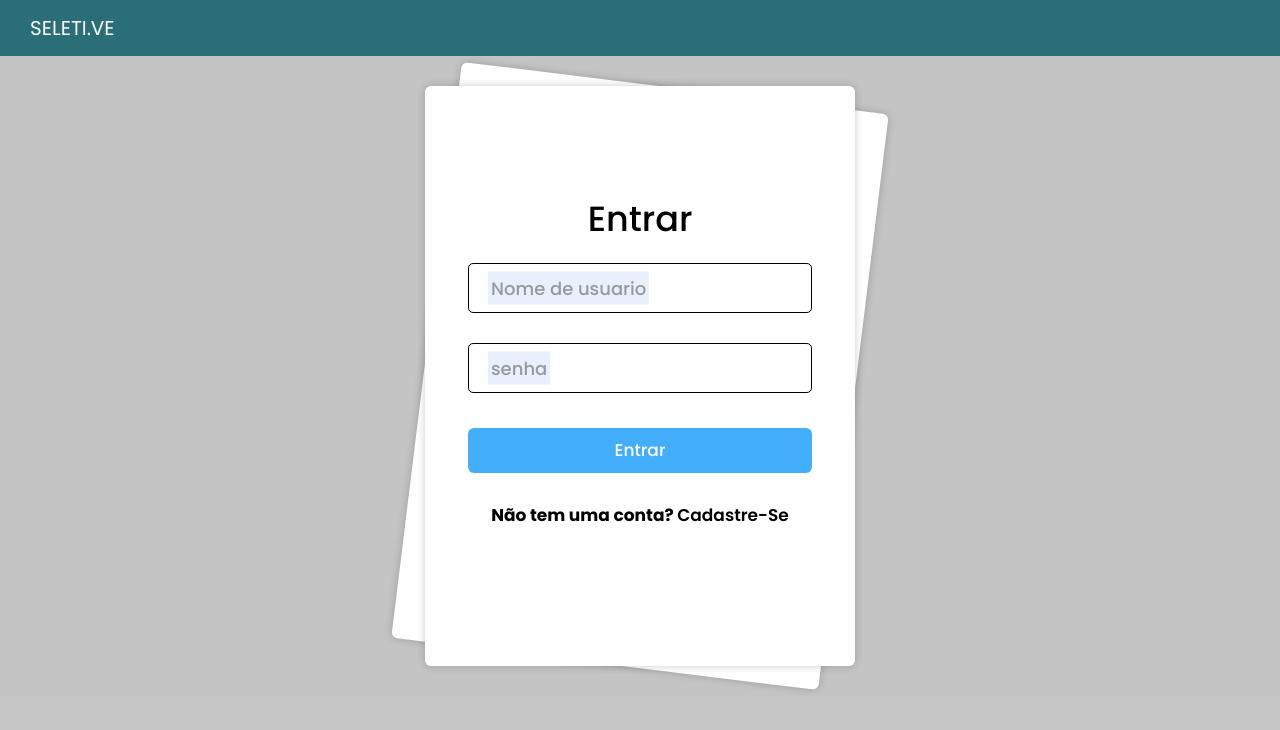
After one commit to Alan-Gomes1/Seletive, a Django app: page /login/ in a window 1280 px wide. The commit adds this page. Shown: the top 730 px of the page. Run offline with Django 4.2, Linux system fonts and the light colour scheme.

Commit message:
Adicionando tela de login

```diff
--- /dev/null
+++ b/empresa/templates/login_e_cadastro.html
@@ -0,0 +1,67 @@
+{% extends 'base.html' %}
+{% load static %}
+
+{% block 'head' %}
+    <link href="{% static 'base/css/login.css' %}" rel="stylesheet">
+{% endblock%}
+{% block 'body' %}
+
+{% if messages %}
+        {% for message in messages %}
+        <br>
+            <section class="alert {{message.tags}}">
+                {{message}}
+            </section>
+        {% endfor %}
+{% endif %}
+
+    <div class="main">
+        <input type="radio" name="slider" id="slider-one">
+        <input type="radio" name="slider" id="slider-two">
+        <div class="container">
+            <div class="form-container sign-up">
+                <form action="#" class="form">
+                    <h2>Conecte-se</h2>
+                    <div class="form-group">
+                        <input type="text" required>
+                        <label for="">Nome</label>
+                    </div>
+                    <div class="form-group">
+                        <input type="text" required>
+                        <label for="">Email</label>
+                    </div>
+                    <div class="form-group">
+                        <input type="password" required>
+                        <label for="">Senha</label>
+                    </div>
+                    <div class="form-group">
+                        <input type="password" required>
+                        <label for="">Confirmar senha</label>
+                    </div>
+                    <button type="submit" class="btn">Registrar</button>
+                    <div class="link">
+                        <p>Você já tem uma conta? <a href="#"><label for="slider-two">entre</label></a></p>
+                    </div>
+                </form>
+            </div>
+
+            <div class="form-container sign-in">
+                <form action="{% url 'empresas' %}" id="form-sign-in" class="form" method="POST"> {% csrf_token %}
+                    <h2>Entrar</h2>
+                    <div class="form-group">
+                        <input type="text" name="nome" required>
+                        <label for="">Nome de usuario</label>
+                    </div>
+                    <div class="form-group">
+                        <input type="password" name="senha" required>
+                        <label for="">senha</label>
+                    </div>
+                    <button type="submit" class="btn">Entrar</button>
+                    <div class="link">
+                        <p>Não tem uma conta? <a href="#"><label class="none" for="slider-one">cadastre-se</label></a></p>
+                    </div>
+                </form>
+            </div>
+        </div>
+    </div>
+{% endblock %}
--- a/empresa/urls.py
+++ b/empresa/urls.py
@@ -3,6 +3,7 @@ from . import views
 
 
 urlpatterns = [
+    path('login/', views.login_view, name='login'),
     path('nova_empresa/', views.nova_empresa, name='nova_empresa'),
     path('empresas/', views.empresas, name='empresas'),
     path(
--- a/empresa/views.py
+++ b/empresa/views.py
@@ -1,8 +1,14 @@
 from django.contrib import messages
+from django.contrib.auth import authenticate, login
 from django.contrib.messages import constants
 from django.shortcuts import get_object_or_404, redirect, render
 
+from .forms.login import LoginForm
 from .models import Empresa, Tecnologias, Vagas
+
+
+def login_view(request):
+    return render(request, 'login_e_cadastro.html')
 
 
 def nova_empresa(request):
@@ -72,7 +78,31 @@ def empresas(request):
         empresas = empresas.filter(tecnologias=filtro_tecnologias)
 
     if filtro_nome:
-        empresas = empresas.filter(nome__icontens=filtro_nome)
+        empresas = empresas.filter(nome__icontans=filtro_nome)
+
+    if request.method == 'POST':
+        formulario = LoginForm(request.POST)
+
+        if formulario.is_valid():
+            autenticacao = authenticate(
+                nome=formulario.cleaned_data.get('nome', ''),
+                senha=formulario.cleaned_data.get('senha', ''),
+            )
+
+            if autenticacao is not None:
+                messages.add_message(
+                    request, constants.SUCCESS, 'Logado com sucesso!'
+                )
+                login(request, autenticacao)
+            else:
+                messages.add_message(
+                    request, constants.ERROR, 'Dados incorretos'
+                )
+                return redirect('/login')
+        else:
+            messages.add_message(
+                    request, constants.ERROR, 'Usuário ou senha inválido'
+            )
 
     return render(
         request, 'empresas.html',
--- a/templates/base.html
+++ b/templates/base.html
@@ -9,7 +9,7 @@
     <link href="https://cdn.jsdelivr.net/npm/bootstrap@5.2.2/dist/css/bootstrap.min.css" rel="stylesheet">
     {% block 'head' %}{% endblock%}
   </head>
-  <body>
+  <body onload="limpar()">
 
     <nav class="navbar navbar-expand-lg navbar-dark bg-nav">
         <a class="navbar-brand" href="#">SELETI.VE</a>
--- /dev/null
+++ b/templates/static/base/css/login.css
@@ -0,0 +1,228 @@
+@import url('https://fonts.googleapis.com/css2?family=Poppins:wght@300;400;500;600;700&display=swap');
+
+* {
+    margin: 0;
+    padding: 0;
+    box-sizing: border-box;
+    font-family: 'Poppins', sans-serif;
+}
+
+.main {
+    display: flex;
+    height: 80vh;
+    align-items: center;
+    justify-content: center;
+    overflow: hidden;
+    background: #c4c4c4;
+}
+
+.container {
+    width: 430px;
+    height: 580px;
+    position: relative;
+}
+
+.container .form-container {
+    position: absolute;
+    top: 0;
+    left: 0;
+    display: flex;
+    align-items: center;
+    justify-content: center;
+    width: 100%;
+    height: 100%;
+    background: white;
+    border-radius: 6px;
+    box-shadow: 0 0 8px rgba(0, 0, 0, 0.2);
+}
+
+.container .sign-up {
+    transform: translatex(0) rotate(7deg) scale(1);
+}
+
+.form-container .form {
+    display: flex;
+    align-items: center;
+    justify-content: center;
+    flex-direction: column;
+    margin-top: 20px;
+    width: 100%;
+}
+
+.form h2 {
+    font-size: 35px;
+    text-align: center;
+    text-transform: capitalize;
+    color: black;
+}
+
+.form .form-group {
+    display: flex;
+    align-items: center;
+    justify-content: center;
+    flex-direction: column;
+    position: relative;
+    width: 80%;
+    height: 50px;
+    margin: 15px 0;
+}
+
+.form-group input {
+    height: 100%;
+    width: 100%;
+    position: absolute;
+    border-radius: 5px;
+    padding: 0 20px;
+    font-size: 17px;
+    font-weight: 500;
+    outline: none;
+    border: 1px solid black;
+}
+
+.form-group label {
+    position: absolute;
+    pointer-events: none;
+    top: 50%;
+    left: 20px;
+    transform: translateY(-50%);
+    transition: all 0.3s ease;
+    font-size: 18px;
+    font-weight: 500;
+    padding: 3px;
+    color: #999;
+}
+
+.form-group input:focus ~ label,
+.form-group input:valid ~label {
+    color: black;
+    top: 0%;
+    transform: translateY(-50%) scale(0.85);
+}
+
+#form-sign-in label {
+    background: #e8f0fe;
+}
+
+.none {
+    background: white !important;
+}
+
+#form-sign-in .form-group input:focus ~ label,
+#form-sign-in .form-group input:valid ~label {
+    background: white;
+}
+
+.form .btn {
+    background: #43affc;
+    color: white;
+    text-transform: capitalize;
+    width: 80%;
+    padding: 10px;
+    margin-top: 20px;
+    font-size: 17px;
+    font-weight: 500;
+    outline: none;
+    border: none;
+    border-radius: 6px;
+    cursor: pointer;
+    box-shadow: 0 0 8px rgba(0, 0, 0, 0.3s);
+}
+
+.form .btn:active {
+    transform: scale(0.95);
+}
+
+.form .link {
+    text-align: center;
+    font-size: 17px;
+    color: black;
+    margin: 30px 0;
+}
+
+.form .link a {
+    text-transform: capitalize;
+    text-decoration: none;
+    font-weight: 600;
+}
+
+.form .link a label {
+    color: black;
+    transition: all 0.3s ease;
+}
+
+.form .link a label:hover {
+    color: #43affc;
+    cursor: pointer;
+}
+
+#slider-one:checked ~ .container .sign-in {
+    animation: signup-flip 1s ease-in-out forwards;
+}
+
+#slider-one:checked ~.container .sign-up {
+    animation: rotatecard-sign-up .7s ease-in-out forwards;
+}
+
+#slider-two:checked ~ .container .sign-in {
+    animation: rotatecard-sign-in .7s ease-in-out forwards;
+}
+
+#slider-two:checked ~ .container .sign-up {
+    animation: signin-flip 1s ease-in-out forwards;
+}
+
+#slider-one, #slider-two {
+    display: none;
+}
+
+@keyframes signup-flip {
+    0% {
+        transform: translateX(0);
+        z-index: 1;
+    }
+
+    50% {
+        transform: translateX(600px) scale(1);
+    }
+
+    100% {
+        transform: translateX(0) rotate(7deg) scale(1);
+    }
+}
+
+@keyframes signin-flip {
+    0% {
+        transform: translateX(0);
+        z-index: 1;
+    }
+
+    50% {
+        transform: translateX(-600px) scale(1.1);
+    }
+
+    100% {
+        transform: translateX(0) rotate(7deg) scale(1);
+    }
+}
+
+@keyframes rotatecard-sign-up {
+    0% {
+        transform: rotate(7deg);
+    }
+
+    100% {
+        transform: rotate(0);
+        z-index: 1;
+    }
+}
+
+@keyframes rotatecard-sign-in {
+    0% {
+        transform: rotate(7deg);
+    }
+
+    100% {
+        transform: rotate(0);
+        z-index: 1;
+    }
+}
```
Also changed, not shown: empresa/forms/login.py (added, +8 -0 lines).
